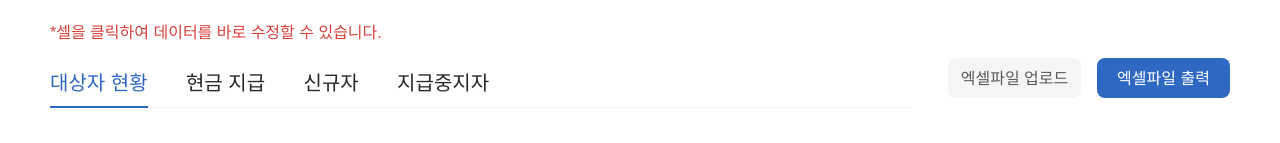
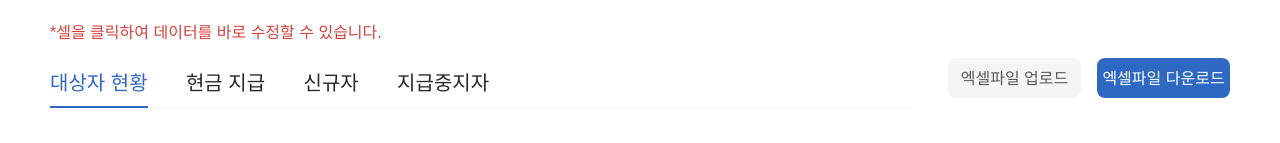
Before and after one commit to Yuseong-AllowancePayments/Yuseong_AllowancePayments_FRONT, a React (Create React App) app: page /main in a window 1280 px wide. Shown: the part 242-385 px from the top of the page. Built offline with nearby package versions, Linux system fonts and the light colour scheme.

Commit message:
fix :: 출력 -> 다운로드

```diff
--- a/src/components/main/ExcelHeader.tsx
+++ b/src/components/main/ExcelHeader.tsx
@@ -31,7 +31,7 @@ const ExcelHeader = ({ clickItemInfo, setClickItemInfo }: ExcelHeaderProps) => {
           ref={ref}
           onChange={() => ""}
         />
-        <ExcelOutputButton>엑셀파일 출력</ExcelOutputButton>
+        <ExcelOutputButton>엑셀파일 다운로드</ExcelOutputButton>
       </ButtonBox>
     </Container>
   );
```
